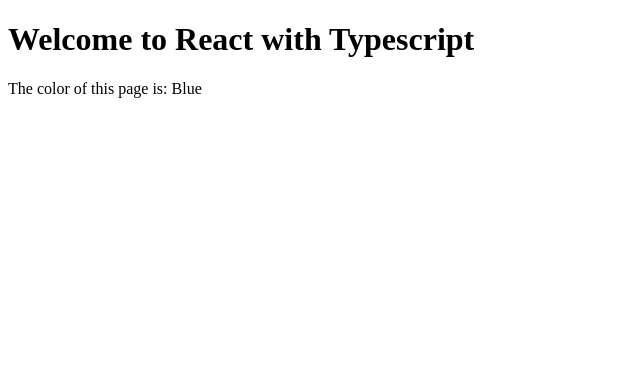
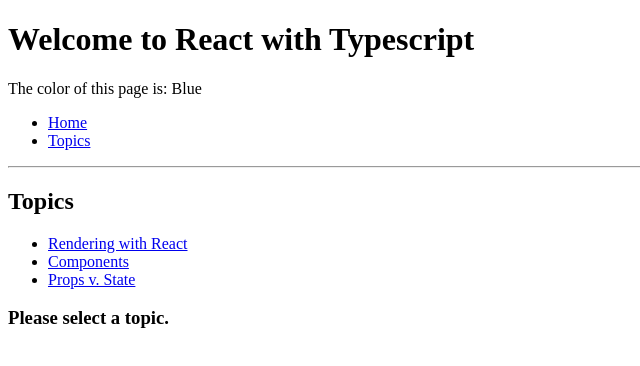
Before and after one commit to Joon-S/react-ts-example, a React app: page /topics in a window 1280 px wide. Shown: the top 366 px of the page, without its empty margins (0-640 px from the left). Built offline with nearby package versions, Linux system fonts and the light colour scheme.

Commit message:
Examples - Nesting

```diff
--- a/package.json
+++ b/package.json
@@ -5,8 +5,10 @@
   "dependencies": {
     "@types/react": "^16.9.46",
     "@types/react-dom": "^16.9.8",
+    "@types/react-router-dom": "^5.1.5",
     "react": "^16.13.1",
     "react-dom": "^16.13.1",
+    "react-router-dom": "^5.2.0",
     "webpack": "^4.44.1",
     "webpack-cli": "^3.3.12"
   },
@@ -24,7 +26,7 @@
     "eslint-plugin-react-hooks": "^4.0.8",
     "html-webpack-plugin": "^4.3.0",
     "husky": "^4.2.5",
-    "lint-staged": "^10.2.11",
+    "lint-staged": "^8.1.7",
     "prettier": "^2.0.5",
     "typescript": "^3.9.7",
     "webpack-dev-server": "^3.11.0"
--- a/src/App.tsx
+++ b/src/App.tsx
@@ -1,4 +1,7 @@
 import * as React from 'react';
+import { BrowserRouter, Switch, Route, Link } from 'react-router-dom';
+import Home from './components/Home';
+import Topics from './components/Topics';
 
 interface Page {
 	color: string;
@@ -9,7 +12,31 @@
 		<>
 			<h1>Welcome to React with Typescript</h1>
 			<p>The color of this page is: {color}</p>
+			<BrowserRouter>
+				<div>
+					<ul>
+						<li>
+							<Link to="/">Home</Link>
+						</li>
+						<li>
+							<Link to="/topics">Topics</Link>
+						</li>
+					</ul>
+
+					<hr />
+
+					<Switch>
+						<Route exact path="/">
+							<Home />
+						</Route>
+						<Route path="/topics">
+							<Topics />
+						</Route>
+					</Switch>
+				</div>
+			</BrowserRouter>
 		</>
 	);
 };
+
 export default App;
--- /dev/null
+++ b/src/components/Home.tsx
@@ -0,0 +1,11 @@
+import * as React from 'react';
+
+const Home = (): JSX.Element => {
+	return (
+		<>
+			<h2>Home</h2>
+		</>
+	);
+};
+
+export default Home;
--- /dev/null
+++ b/src/components/Topic.tsx
@@ -0,0 +1,13 @@
+import { useParams, useRouteMatch } from 'react-router-dom';
+import * as React from 'react';
+
+const Topic = (): JSX.Element => {
+	const { topicId } = useParams();
+	return (
+		<>
+			<h3>{topicId}</h3>
+		</>
+	);
+};
+
+export default Topic;
--- /dev/null
+++ b/src/components/Topics.tsx
@@ -0,0 +1,37 @@
+import { useRouteMatch, Link, Switch, Route } from 'react-router-dom';
+import * as React from 'react';
+import Topic from './Topic';
+
+const Topics = (): JSX.Element => {
+	const { path, url } = useRouteMatch();
+	console.log('path -> ', path);
+	console.log('url -> ', url);
+	return (
+		<>
+			<h2>Topics</h2>
+			<ul>
+				<li>
+					<Link to="/topics/rendering">Rendering with React</Link>
+				</li>
+				<li>
+					<Link to="/topics/components">Components</Link>
+				</li>
+				<li>
+					<Link to="/topics/props-v-state">Props v. State</Link>
+				</li>
+			</ul>
+
+			<Switch>
+				<Route exact path={path}>
+					<h3>Please select a topic.</h3>
+				</Route>
+				<Route path="/topics/:topicId">
+					<h2>Hello?</h2>
+					<Topic />
+				</Route>
+			</Switch>
+		</>
+	);
+};
+
+export default Topics;
```
Also changed, not shown: 1 other file (tests, documents, lock files or other folders).
